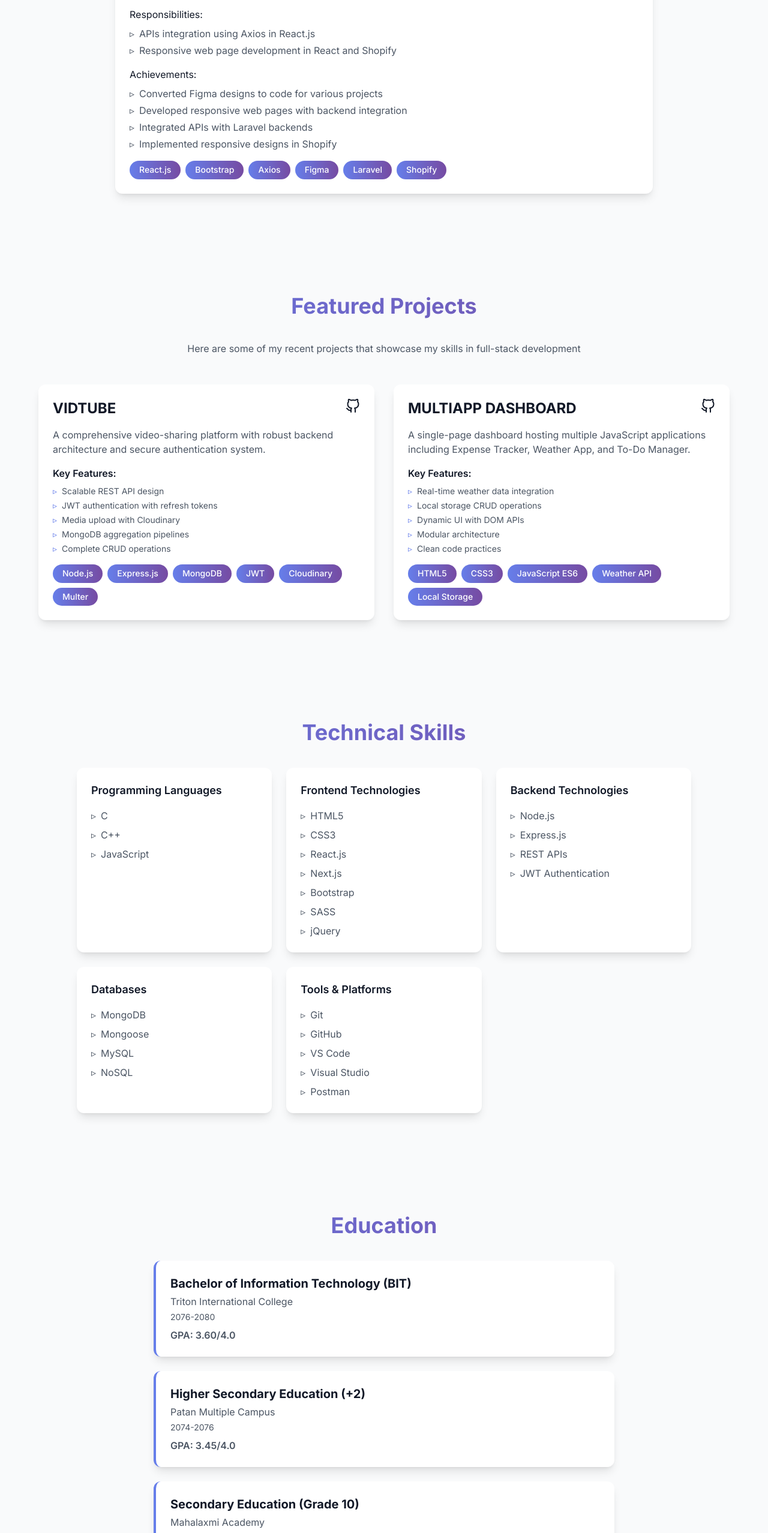
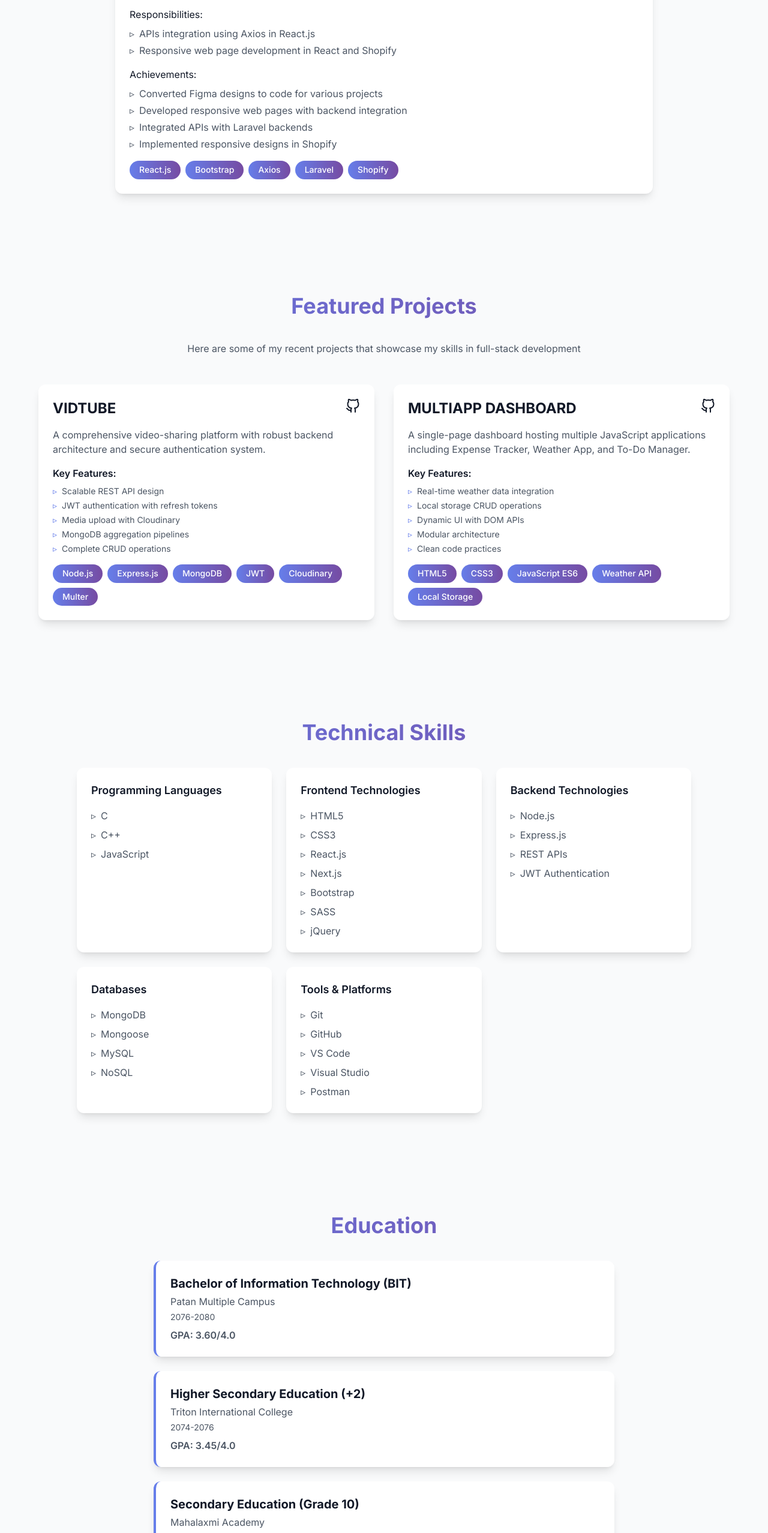
Before and after one commit to Sulakshyana/portfolio, a Next.js app: page / in a window 1280 px wide. Shown: the part 1450-4006 px from the top of the page at 60% size. Built offline with nearby package versions, Linux system fonts and the light colour scheme; no server answers.

Commit message:
changed profile data

```diff
--- a/src/data/profile.ts
+++ b/src/data/profile.ts
@@ -87,7 +87,7 @@ export const profileData: ProfileData = {
         "Integrated APIs with Laravel backends",
         "Implemented responsive designs in Shopify",
       ],
-      skills: ["React.js", "Bootstrap", "Axios", "Figma", "Laravel", "Shopify"],
+      skills: ["React.js", "Bootstrap", "Axios", "Laravel", "Shopify"],
     },
   ],
 
@@ -95,14 +95,14 @@ export const profileData: ProfileData = {
     {
       id: 1,
       degree: "Bachelor of Information Technology (BIT)",
-      institution: "Triton International College",
+      institution: "Patan Multiple Campus",
       period: "2076-2080",
       gpa: "3.60/4.0",
     },
     {
       id: 2,
       degree: "Higher Secondary Education (+2)",
-      institution: "Patan Multiple Campus",
+      institution: "Triton International College",
       period: "2074-2076",
       gpa: "3.45/4.0",
     },
```
